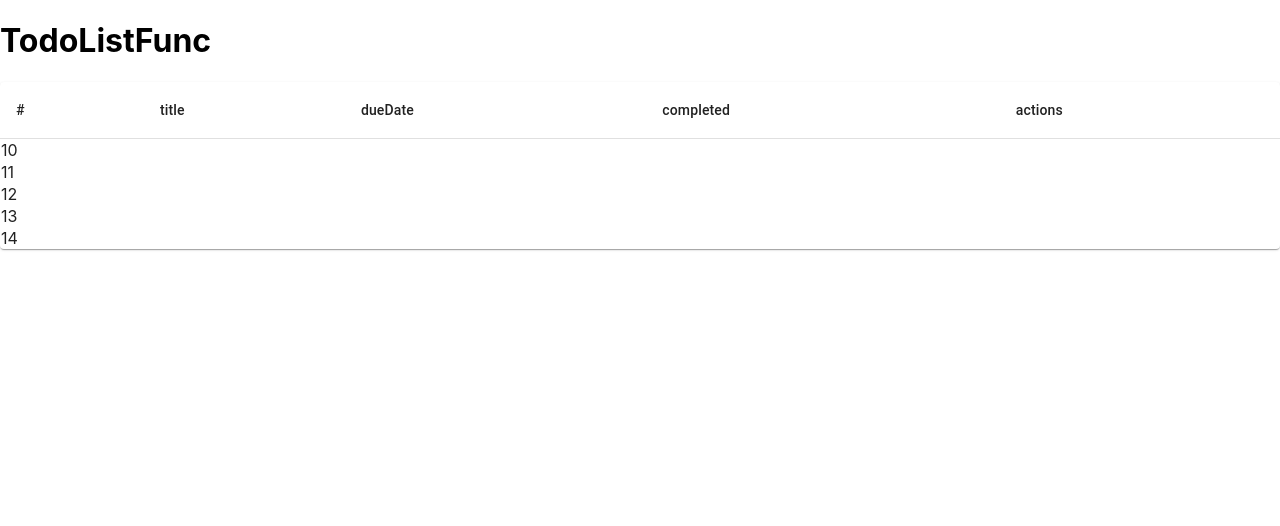
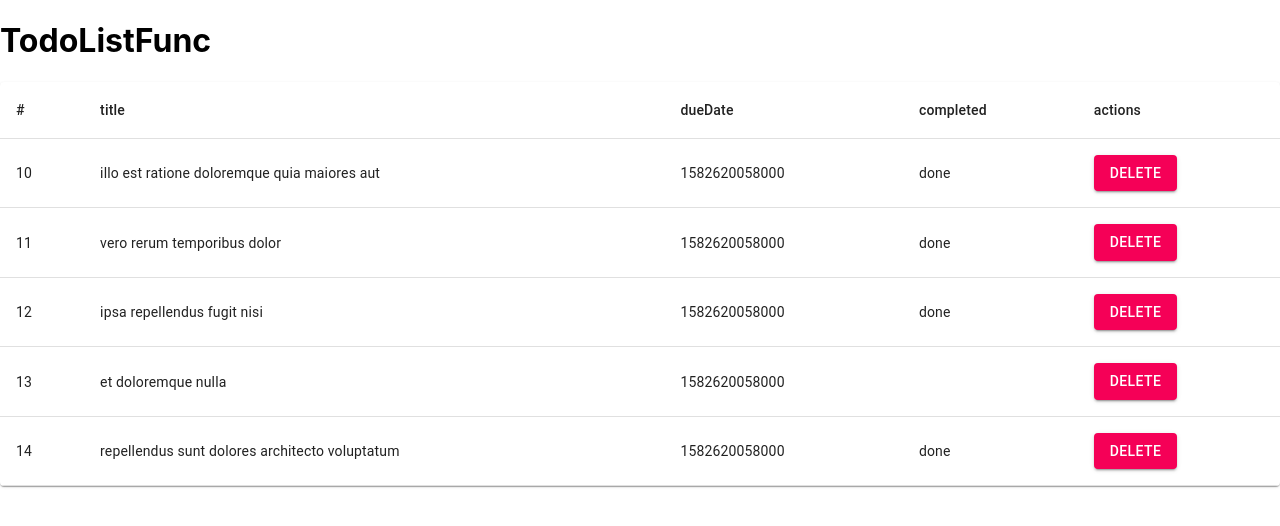
Before and after one commit to fgaurat/react04052020-todo-list-redux, a React (Create React App) app: page / in a window 1280 px wide. Shown: the top 526 px of the page. Built offline with nearby package versions, Linux system fonts and the light colour scheme.

Commit message:
add actions

```diff
--- a/src/components/TodoList.js
+++ b/src/components/TodoList.js
@@ -29,7 +29,7 @@ function TodoList(props) {
                         </TableRow>
                     </TableHead>
                     <TableBody>
-                        {props.todos.map(todo => <tr><td>{todo.id}</td></tr>)}
+                        {props.todos.map(todo => <TodoItemFunc todo = {todo}/>)}
                     </TableBody>
                 </Table>
             </TableContainer>
@@ -46,6 +46,7 @@ TodoList.propTypes = {
         dueDate: PropTypes.number.isRequired,
       }).isRequired
     ).isRequired,
+    onDeleteItem:PropTypes.func.isRequired
   }
 
 export default TodoList;
--- a/src/components/TodoListContainer.js
+++ b/src/components/TodoListContainer.js
@@ -9,6 +9,9 @@ const mapStateToProps = state => {
     }
 }
 
+const mapDispatchToProps = dispatch => ({
+    onDeleteItem: todo => dispatch(deleteTodo(todo))
+  })
 
 const TodoListContainer = connect(mapStateToProps)(TodoList)
 
```
